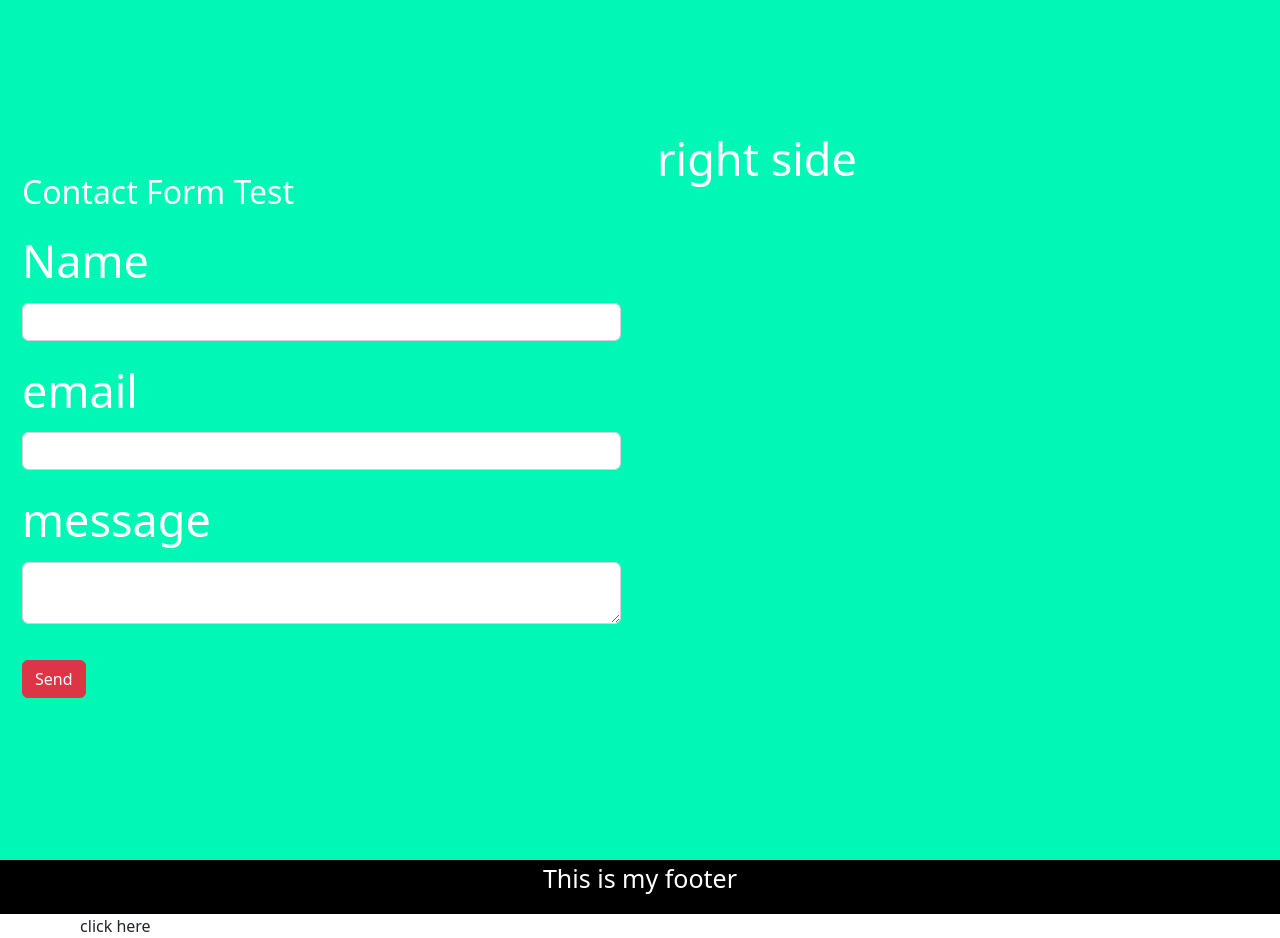
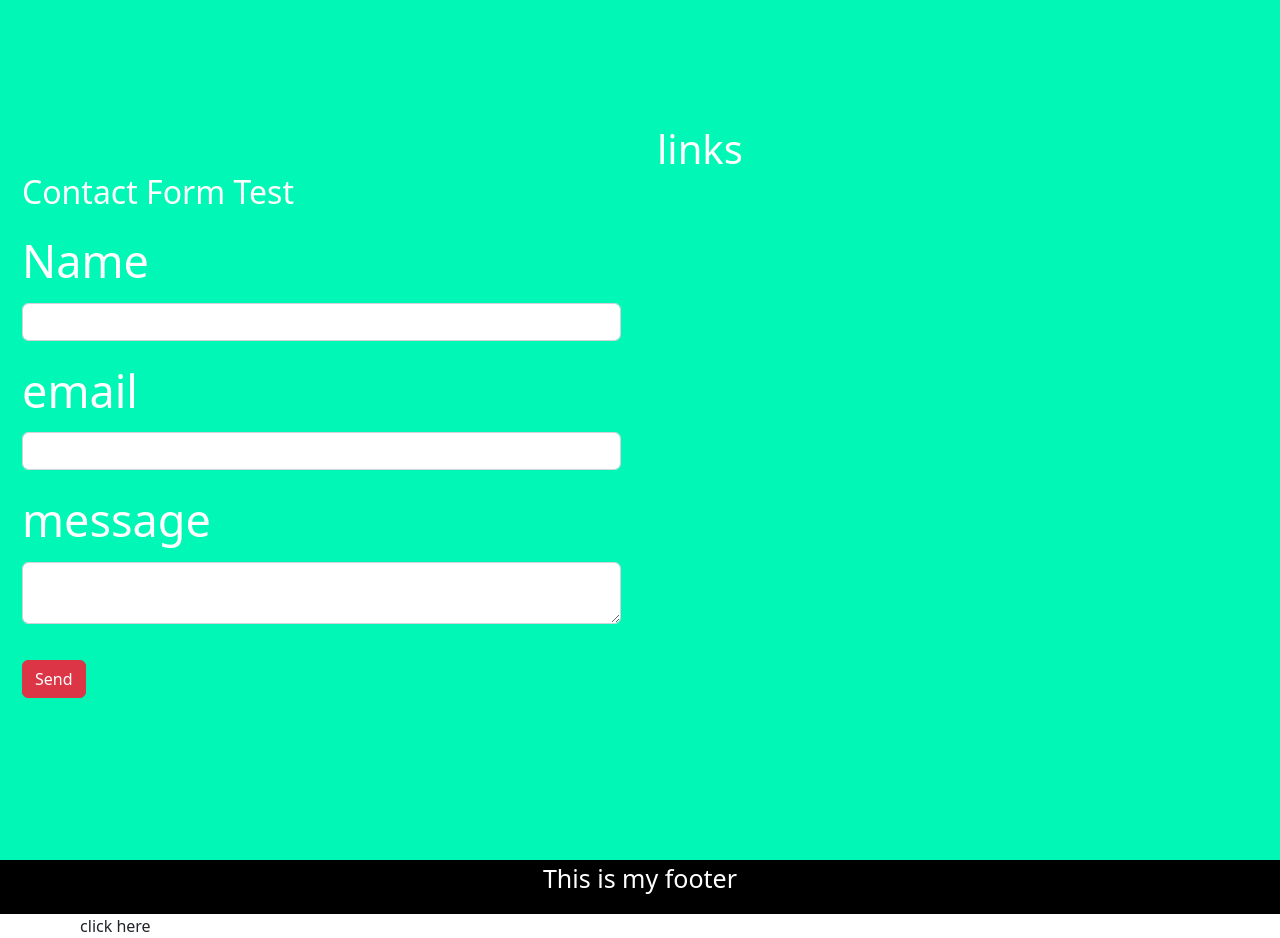
Before and after one commit to Ace-86/portfolio, a React (Create React App) app: page / in a window 1280 px wide. Shown: the part 3140-4078 px from the top of the page. Built offline with nearby package versions, Linux system fonts and the light colour scheme.

Commit message:
link component added

```diff
--- a/src/components/Contact.js
+++ b/src/components/Contact.js
@@ -1,6 +1,6 @@
 import React from 'react';
 import ContactForm from './Form';
-
+import Links from './Links';
 import './styles/Contact.css';
 import 'bootstrap/dist/css/bootstrap.min.css';
 import Col from 'react-bootstrap/Col';
@@ -16,7 +16,7 @@ function Contact() {
         <ContactForm className='col-sm '/>
       </Col>
         <Col>
-          right side
+          <Links />
         </Col>
       </Row>
     </div>
```
